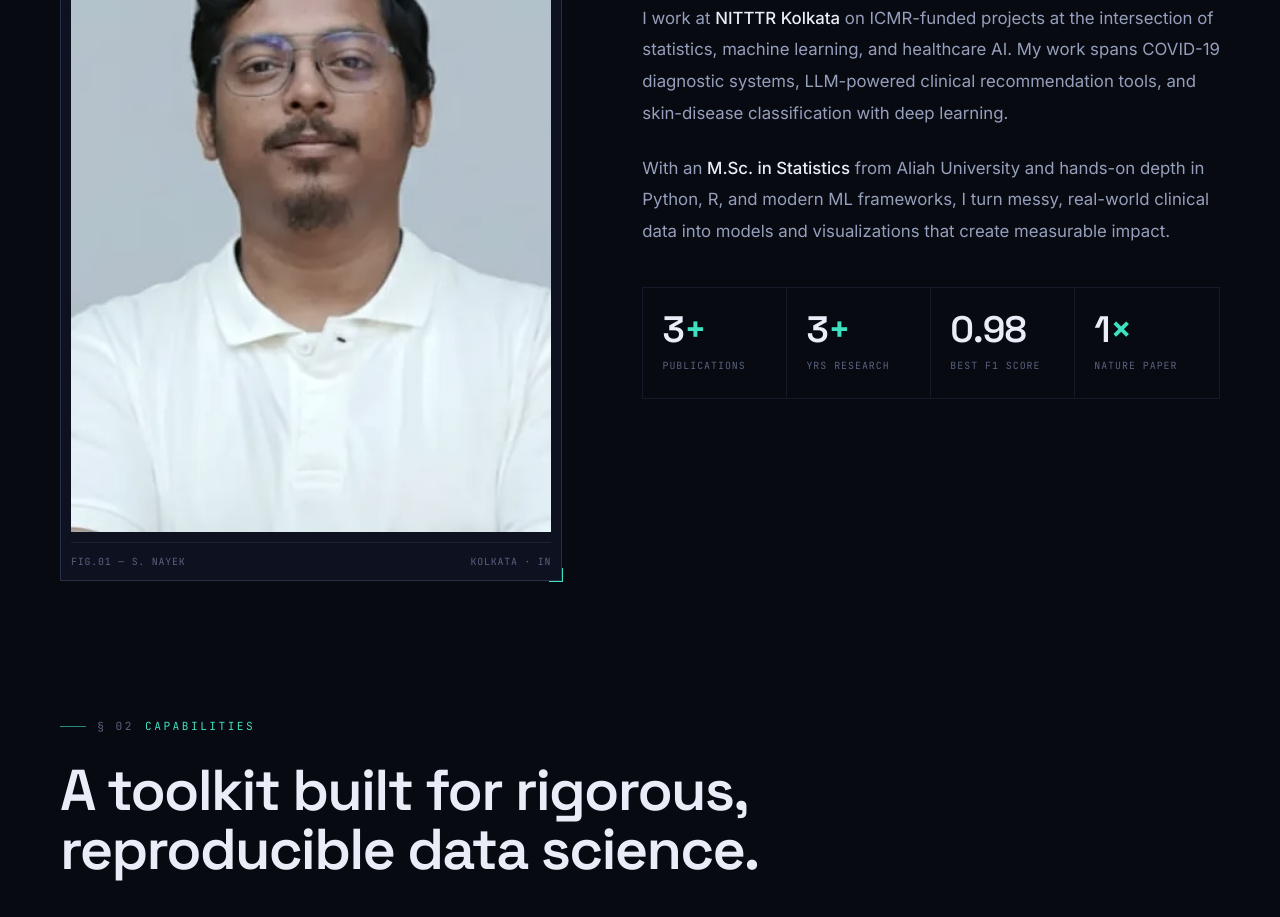
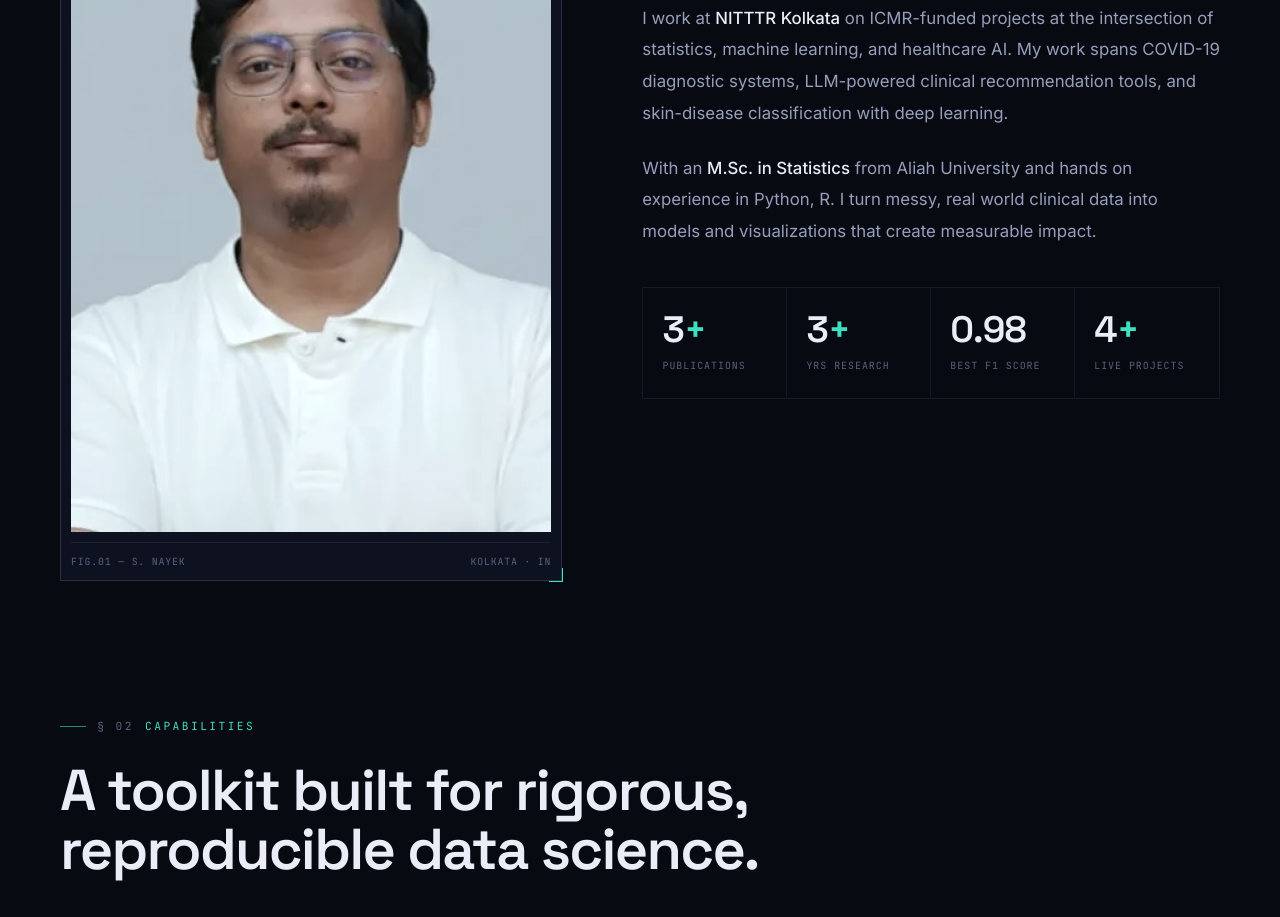
Before and after one commit to Sumit-Nayek/Portfolio_1, a plain HTML site: page index.html in a window 1280 px wide. Shown: the part 1247-2164 px from the top of the page. Drawn offline with Linux system fonts and the light colour scheme; a script that the page names is missing.

Commit message:
Refine qualifications and experience description
Updated the description of qualifications and experience in the about section.

```diff
--- a/index.html
+++ b/index.html
@@ -336,12 +336,12 @@
         <div class="about__body">
           <p class="lead rv">A research scientist who treats every dataset as a question and every model as an argument that has to hold up under scrutiny.</p>
           <p class="rv rv-d1">I work at <b>NITTTR Kolkata</b> on ICMR-funded projects at the intersection of statistics, machine learning, and healthcare AI. My work spans COVID-19 diagnostic systems, LLM-powered clinical recommendation tools, and skin-disease classification with deep learning.</p>
-          <p class="rv rv-d2">With an <b>M.Sc. in Statistics</b> from Aliah University and hands-on depth in Python, R, and modern ML frameworks, I turn messy, real-world clinical data into models and visualizations that create measurable impact.</p>
+          <p class="rv rv-d2">With an <b>M.Sc. in Statistics</b> from Aliah University and hands on experience in Python, R. I turn messy, real world clinical data into models and visualizations that create measurable impact.</p>
           <div class="about__stats rv rv-d3">
             <div class="about__stat"><div class="n" data-count="3">0<span class="u">+</span></div><div class="k">Publications</div></div>
             <div class="about__stat"><div class="n" data-count="3">0<span class="u">+</span></div><div class="k">Yrs Research</div></div>
             <div class="about__stat"><div class="n">0.98</div><div class="k">Best F1 Score</div></div>
-            <div class="about__stat"><div class="n">1<span class="u">×</span></div><div class="k">Nature Paper</div></div>
+            <div class="about__stat"><div class="n">4<span class="u">+</span></div><div class="k">Live Projects</div></div>
           </div>
         </div>
       </div>
```
